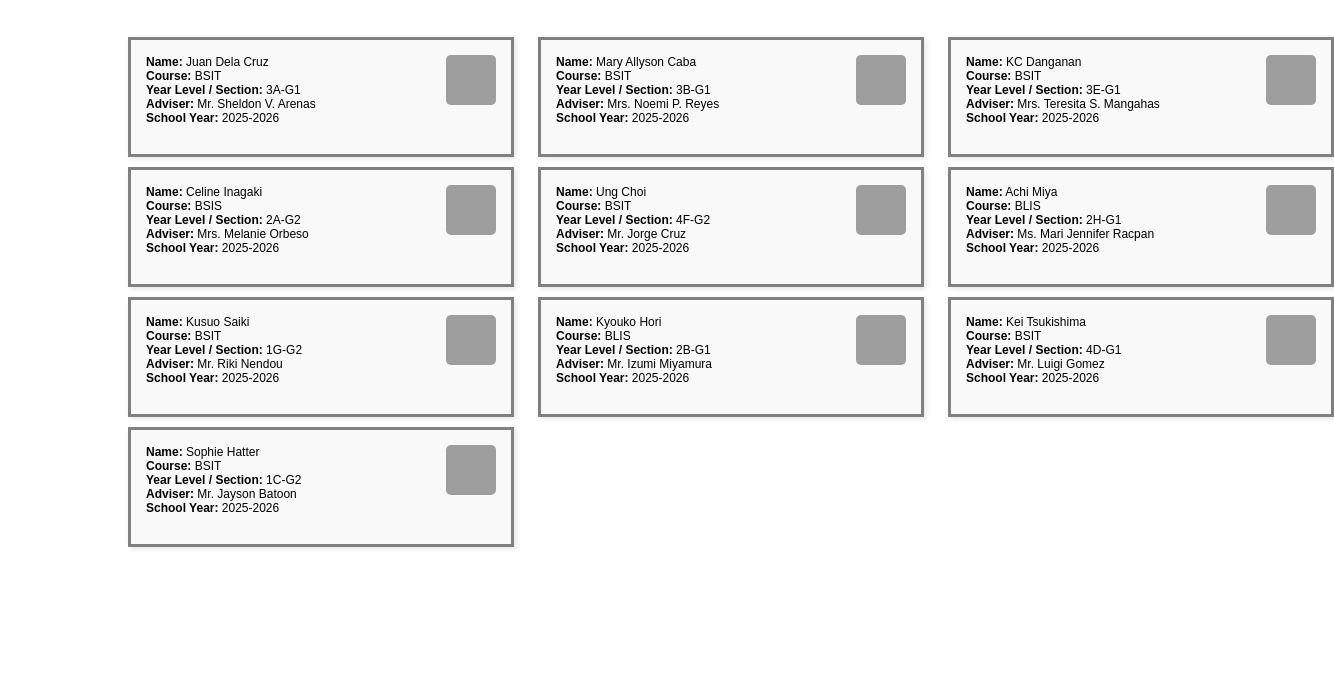
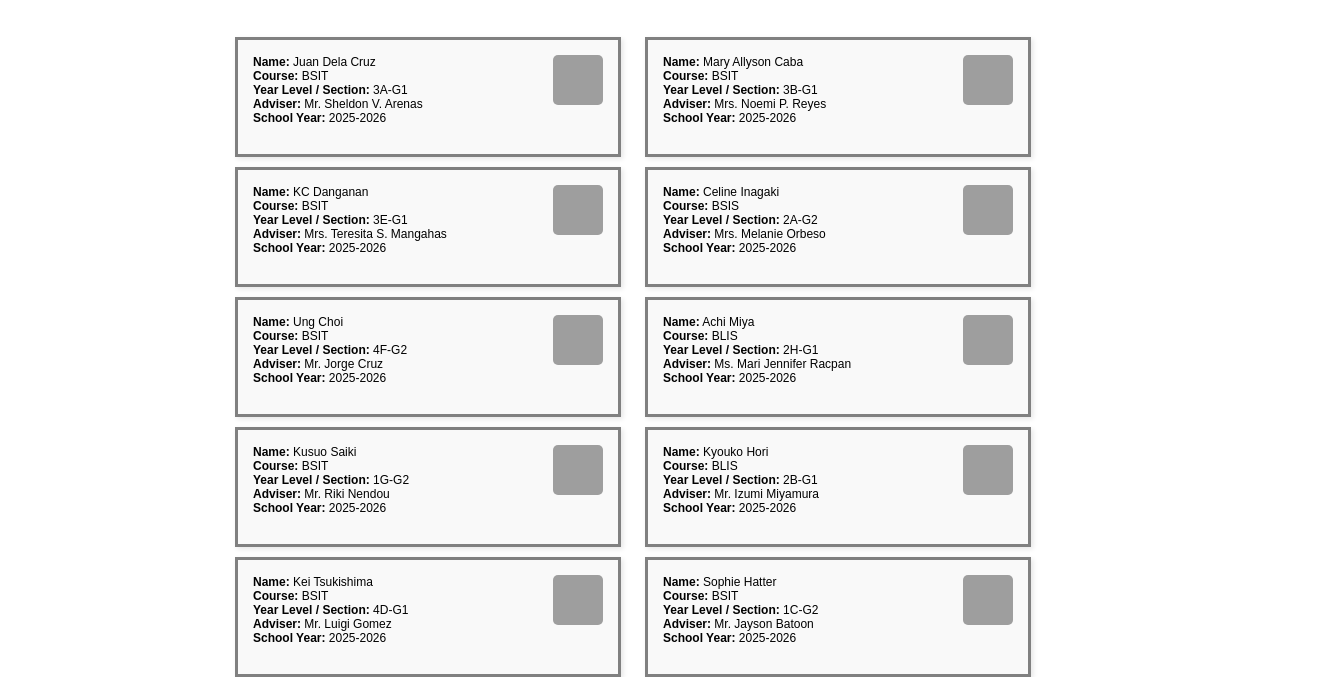
Before and after one commit to allyrcb/midterm_exam, a plain HTML site: page index.html in a window 1280 px wide. Shown: the part 131-808 px from the top of the page, 1334 px wide, since content can reach past the window. Drawn offline with Linux system fonts and the light colour scheme; grey boxes are pictures that could not be loaded.

Commit message:
Update index.html

```diff
--- a/index.html
+++ b/index.html
@@ -31,7 +31,7 @@
             }
             .container {
                 display: grid;
-                grid-template-columns: repeat(3, minmax(400px, 1fr));
+                grid-template-columns: repeat(auto-fit, minmax(400px, 1fr));
                 gap: 10px;
                 max-width: 80vw;
                 margin: 0 auto;
```
